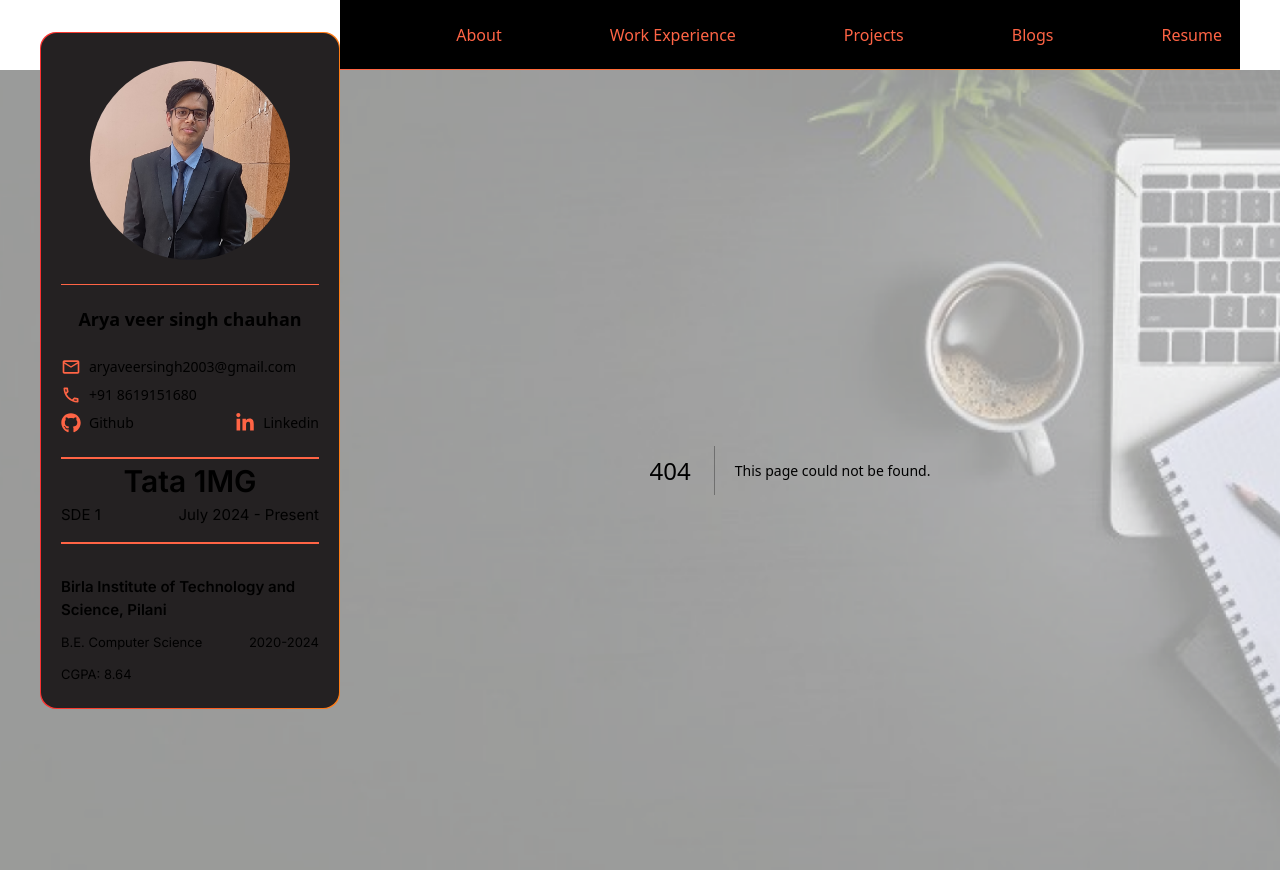
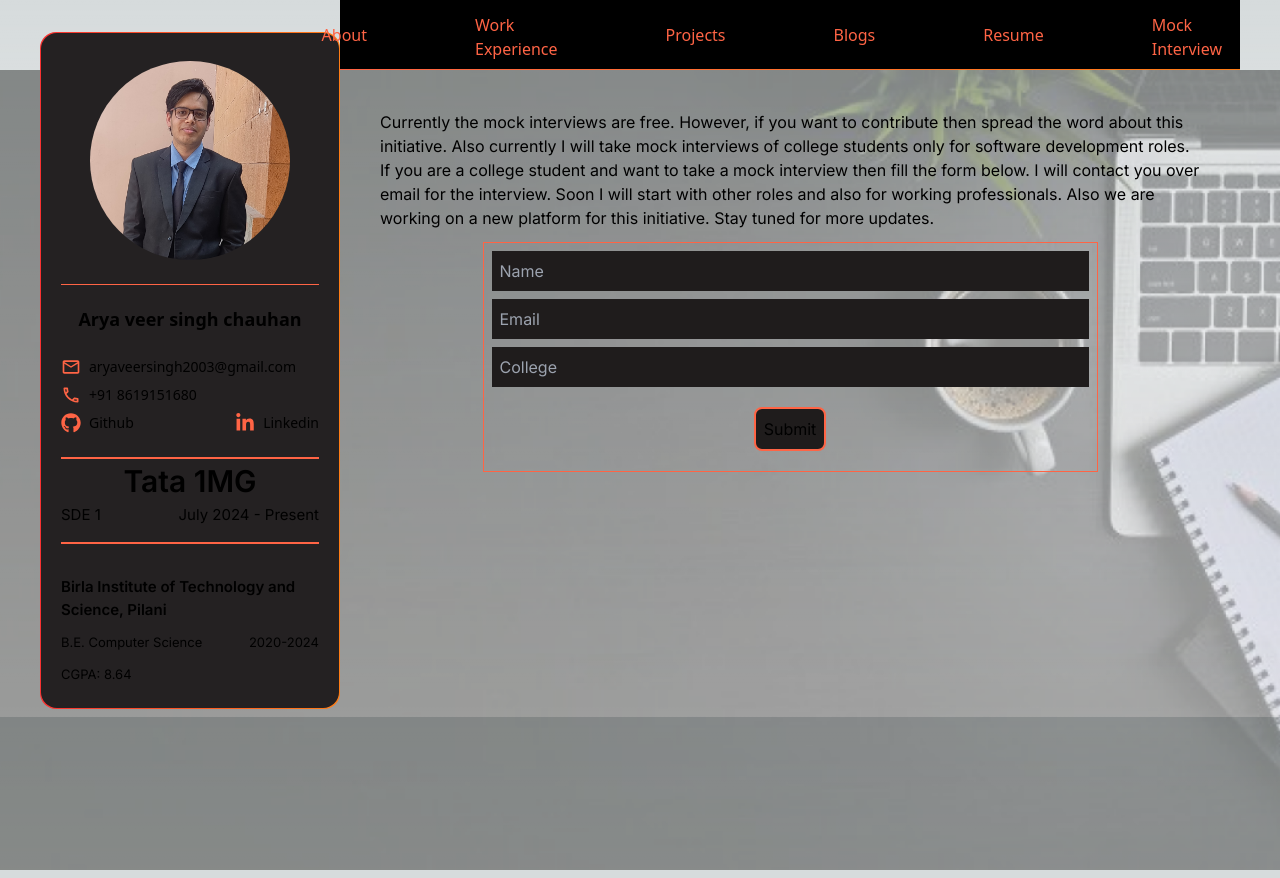
Before and after one commit to Arya-veer/Portfolio, a Next.js app: page /mock_interview in a window 1280 px wide. Before the commit this address had no page. Built offline with nearby package versions, Linux system fonts and the light colour scheme.

Commit message:
Mock interview

```diff
--- /dev/null
+++ b/src/app/mock_interview/page.tsx
@@ -0,0 +1,38 @@
+import { collection, addDoc } from "firebase/firestore";
+import { db } from "@/services/firebase-config";
+import { redirect } from "next/navigation";
+
+
+
+export default function MockInterviewForm(){
+
+    async function addResponse(formData:FormData){
+        "use server"
+        try{
+            const docRef = await addDoc(collection(db, "mockInterviewResponses"), {
+                name: formData.get('name'),
+                email: formData.get('email'),
+                date: new Date().toISOString(),
+                college: formData.get('college')
+            });
+        } catch (e){
+            console.error("Error adding resume: ", e);
+        }
+        redirect(`/mock_interview/`);
+    }
+
+    return (
+        <div className="p-10 flex flex-col gap-3">
+            <p>
+                Currently the mock interviews are free. However, if you want to contribute then spread the word about this initiative. Also currently I will take mock interviews of college students only for software development roles. If you are a college student and want to take a mock interview then fill the form below. I will contact you over email for the interview.
+                Soon I will start with other roles and also for working professionals. Also we are working on a new platform for this initiative. Stay tuned for more updates.
+            </p>
+            <form className="mx-auto w-3/4 border border-three flex flex-col gap-2 p-2" action={addResponse}>
+                <input type="text" name="name" className="w-full bg-one text-white p-2" placeholder="Name" />
+                <input type="email" name="email" className="w-full bg-one text-white p-2" placeholder="Email" />
+                <input type="text" name="college" className="w-full bg-one text-white p-2" placeholder="College" />
+                <button className="w-fit mx-auto border-2 border-three rounded-lg my-3 bg-one text-white p-2 hover:text-one hover:bg-three hover:border-white hover:font-bold" type="submit">Submit</button>
+            </form>
+        </div>
+    )
+}
--- a/src/components/navbar.tsx
+++ b/src/components/navbar.tsx
@@ -23,6 +23,10 @@
     {
         name: "Resume",
         link: "/resume"
+    },
+    {
+        name: "Mock Interview",
+        link: "/mock_interview/"
     }
 
 ]
```
